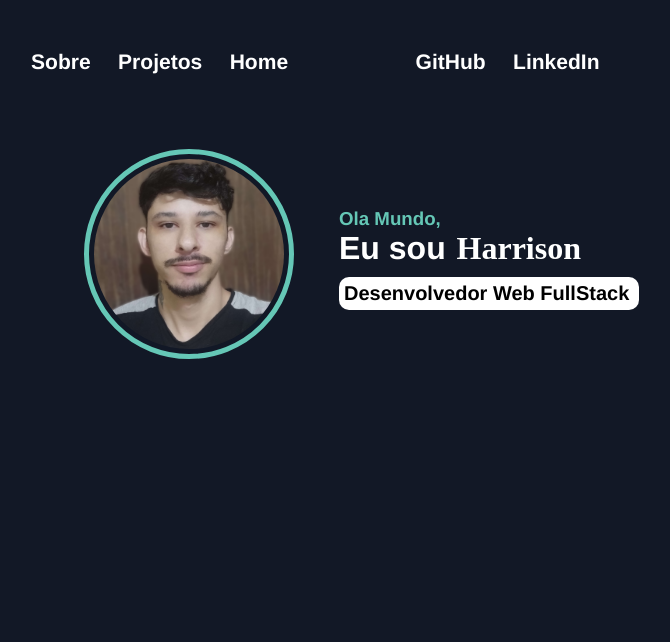
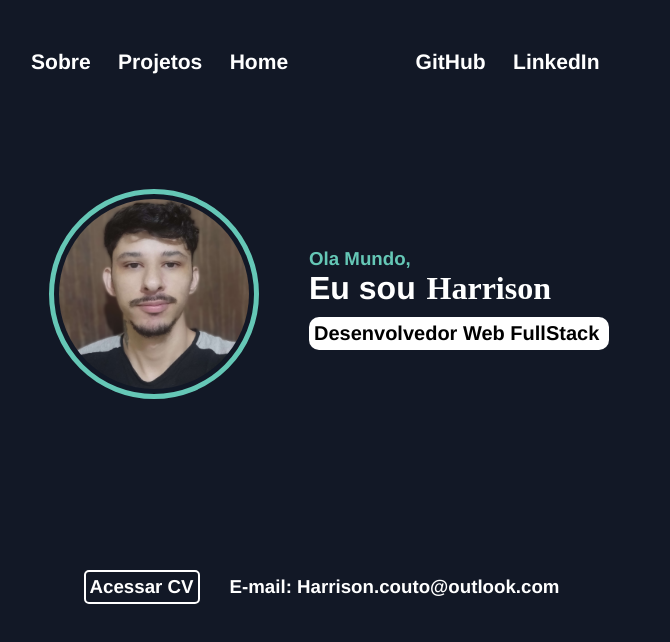
Before and after one commit to HarrisonSilva/portfolio, a Next.js app: page / in a window 1280 px wide. Shown: the top 642 px of the page, without its empty margins (311-981 px from the left). Built offline with nearby package versions, Linux system fonts and the light colour scheme.

Commit message:
Feat: finalizando layout da home

```diff
--- a/src/app/page.js
+++ b/src/app/page.js
@@ -1,6 +1,7 @@
 import React from 'react'
 import Image from 'next/image'
 import styles from '../styles/photo/photo.module.css'
+import Link from 'next/link'
 
 export default function page() {
   return (
@@ -15,6 +16,10 @@ export default function page() {
 
       <p className={styles.paragraph}>Apaixonado em Resolver resoluçoes de problemas <br/> sempre em busca da melhor soluçao</p>
       </div>
+      <div className={styles.containerInfo}>
+        <Link className={styles.cv} href='https://github.com/HarrisonSilva' target='_blank'><h3>Acessar CV</h3></Link>
+        <h3 className={styles.email}>E-mail: Harrison.couto@outlook.com</h3>
+      </div>
     </div>
   )
 }
--- a/src/components/Navbar.jsx
+++ b/src/components/Navbar.jsx
@@ -20,14 +20,14 @@ export default function Navibar() {
        </div>
        <div className={styles.network}>
           <h3>
-          <a href="https://github.com/HarrisonSilva" target='_blank'>
+          <Link href="https://github.com/HarrisonSilva" target='_blank'>
             GitHub
-          </a>
+          </Link>
           </h3>
         <h3>
-        <a href="https://www.linkedin.com/in/harrison-silva-dev/" target='_blank'>
+        <Link href="https://www.linkedin.com/in/harrison-silva-dev/" target='_blank'>
           LinkedIn
-        </a>
+        </Link>
         </h3>
        </div>
       </div>
--- a/src/styles/photo/photo.module.css
+++ b/src/styles/photo/photo.module.css
@@ -2,8 +2,8 @@
     border-radius: 100px;
     border: 5px solid #121826;
     outline: 5px solid #65C7B6;
-    margin-left: 400px;
-    margin-top: 80px;
+    margin-left: 365px;
+    margin-top: 120px;
 }
 
 .hello {
@@ -23,7 +23,7 @@
 }
 
 .container {
-    margin-left: 650px;
+    margin-left: 620px;
     margin-top: -150px;
 }
 
@@ -43,3 +43,31 @@
     margin-top: 100px;
     display: none;
 }
+
+.cv  {
+    text-decoration: none;
+    list-style: none;
+}
+
+.cv h3  {
+    text-decoration: none;
+    list-style: none;
+    border: 2px solid white;
+    color: #fff;
+    padding: 4px;
+    width: fit-content;
+    border-radius: 5px;
+}
+
+.email {
+    color: #fff;
+}
+
+.containerInfo {
+    display: flex;
+    justify-content: center;
+    align-items: center;
+    gap: 30px;
+    margin-top: 220px;
+    margin-left: -15px;
+}
```
